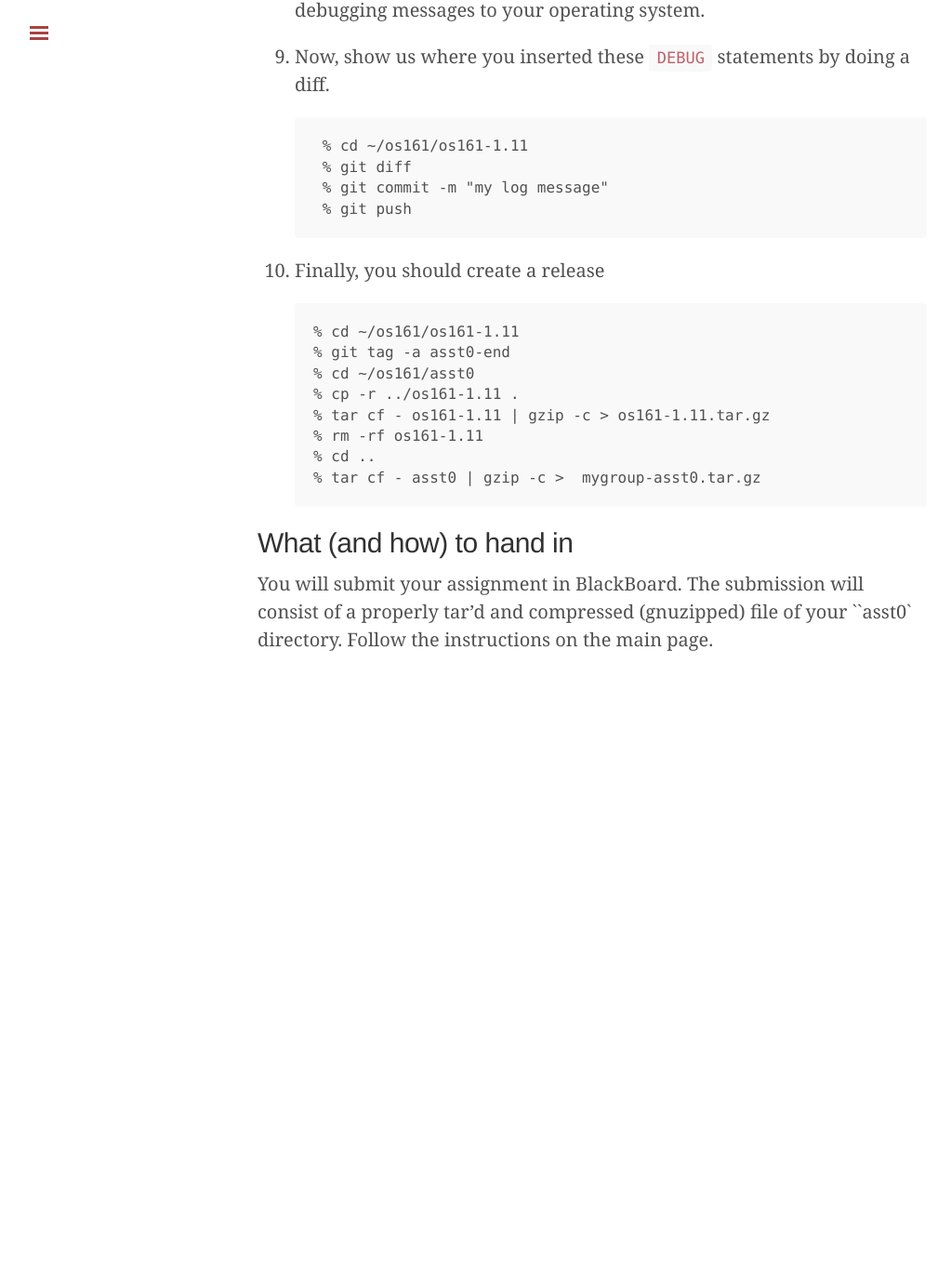
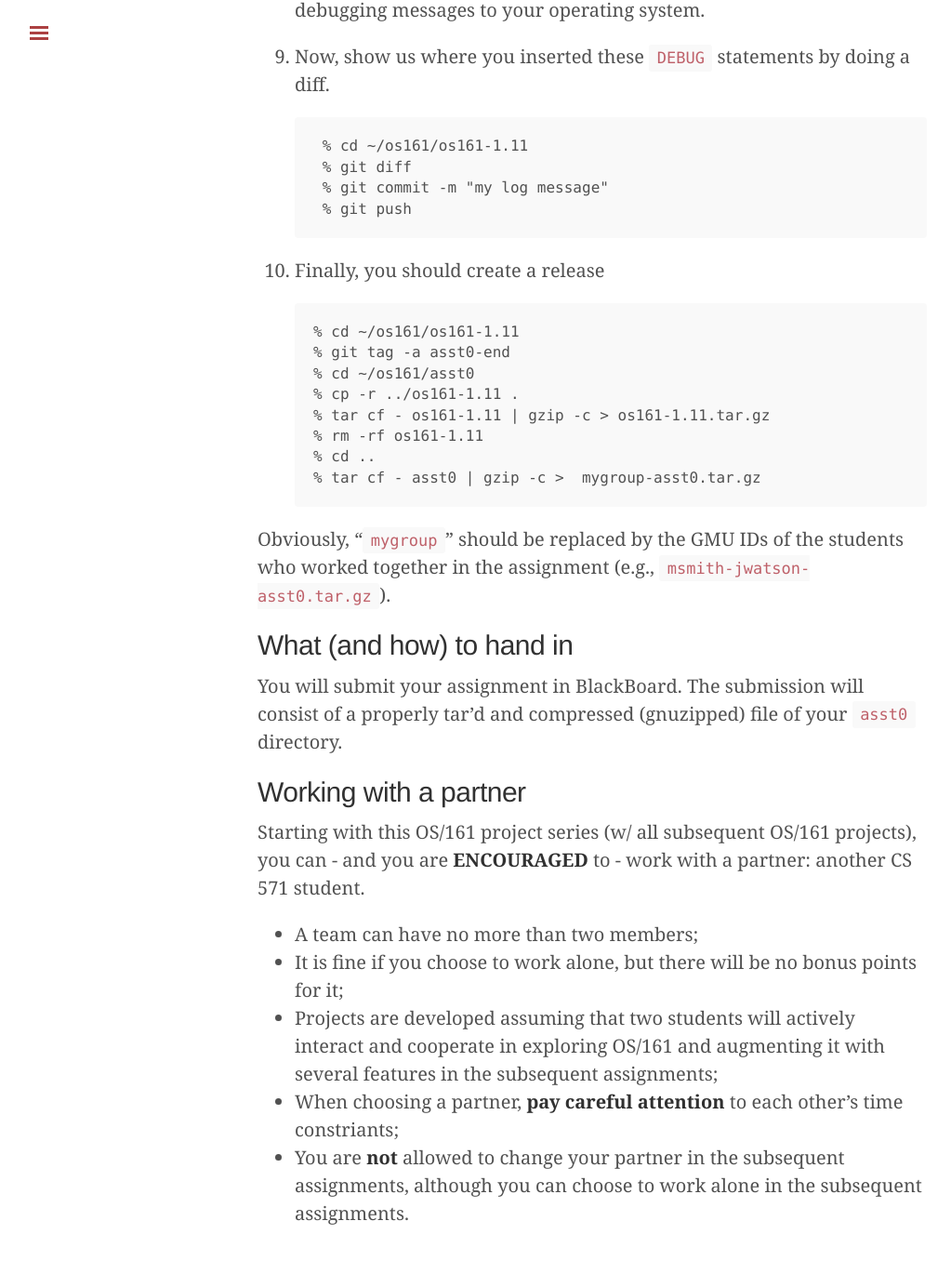
Before and after one commit to tddg/cs571-spring20, a Jekyll site: the page built from proj0b.md, in a window 1280 px wide and 1400 px high, scrolled down 13055 px. Shown: the top 1356 px of the window at 93% size, without its empty margins (3-1026 px from the left). Built offline with Jekyll 4.4.1, drawn with Linux system fonts in a browser that asks for light colours; before the commit the page ends 13838 px from its top, so only the background shows below that.

Commit message:
team work policies

````diff
--- a/proj0b.md
+++ b/proj0b.md
@@ -525,8 +525,25 @@ In order to build your kernel above, you already checked out a
 	% tar cf - asst0 | gzip -c >  mygroup-asst0.tar.gz
 	```
 
+Obviously, "`mygroup`" should be replaced by the GMU IDs of the students who worked together in
+the assignment (e.g., `msmith-jwatson-asst0.tar.gz`).
+
 ## What (and how) to hand in
 
 You will submit your assignment in BlackBoard.  The submission will
 consist of a properly tar'd and compressed (gnuzipped) file of your
-``asst0` directory.  Follow the instructions on the main page.
+`asst0` directory.
+
+
+## Working with a partner
+
+Starting with this OS/161 project series (w/ all subsequent OS/161 projects), you can - and you
+are **ENCOURAGED** to - work with a partner: another CS 571 student.
+
+* A team can have no more than two members;
+* It is fine if you choose to work alone, but there will be no bonus points for it;
+* Projects are developed assuming that two students will actively interact and cooperate in exploring
+OS/161 and augmenting it with several features in the subsequent assignments;
+* When choosing a partner, **pay careful attention** to each other's time constriants;
+* You are **not** allowed to change your partner in the subsequent assignments, although you can choose
+to work alone in the subsequent assignments.
````
